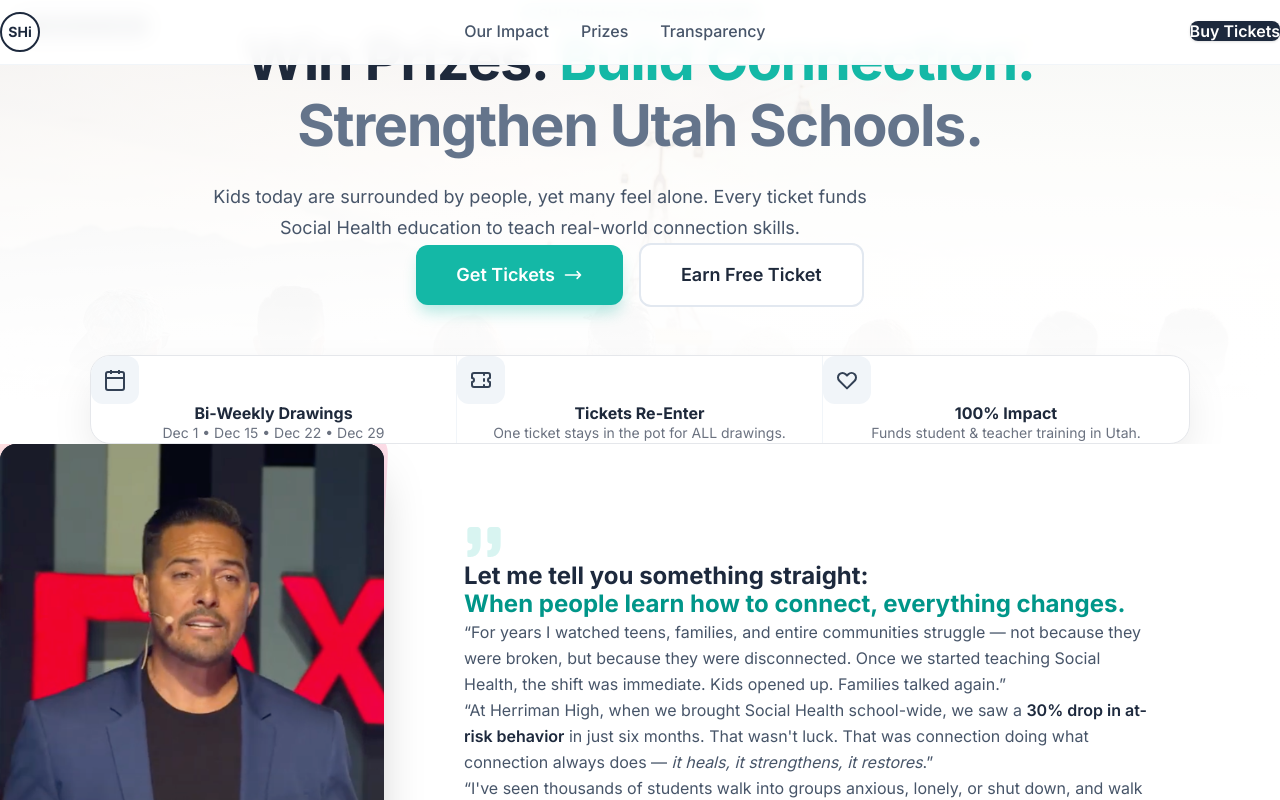
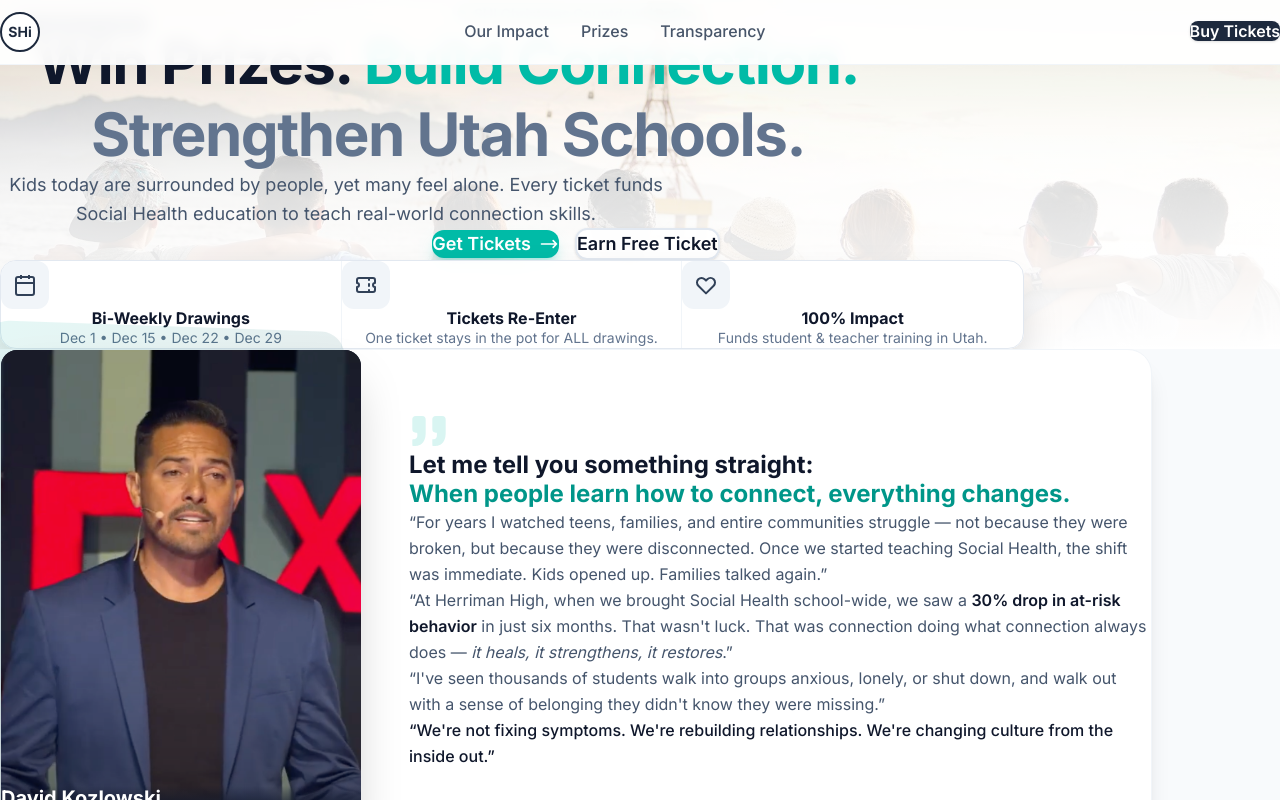
Before and after one commit to danny-nbrain/shi, a Next.js app in the folder raffle/: page / in a window 1280 px wide. Shown: the top 800 px of the page. Built offline with nearby package versions, Linux system fonts and the light colour scheme.

Commit message:
Homepage UI cleanup: hero/impact layout + production admin toggle

```diff
--- a/raffle/app/admin/page.tsx
+++ b/raffle/app/admin/page.tsx
@@ -2,6 +2,7 @@
 
 import { useState, useEffect } from 'react'
 import { useRouter } from 'next/navigation'
+import Link from 'next/link'
 
 export default function AdminLoginPage() {
   const [username, setUsername] = useState('')
@@ -128,9 +129,9 @@
         </form>
 
         <p className="text-center text-gray-500 text-sm mt-6">
-          <a href="/" className="text-teal-500 hover:text-teal-400">
+          <Link href="/" className="text-teal-500 hover:text-teal-400">
             ← Back to Raffle Site
-          </a>
+          </Link>
         </p>
       </div>
     </div>
--- a/raffle/app/components/Hero.tsx
+++ b/raffle/app/components/Hero.tsx
@@ -6,167 +6,97 @@
 
 export default function Hero({ onEarnFreeTicket }: HeroProps) {
   return (
-    <section className="relative pt-16 overflow-hidden bg-gradient-to-b from-gray-50 via-white to-white">
-      {/* Background Image - using CSS background for better control */}
+    <section className="relative overflow-hidden">
+      {/* Background */}
       <div
-        className="absolute inset-0"
-        style={{
-          backgroundImage: 'url(/photo-1529156069898-49953e39b3ac.jpeg)',
-          backgroundSize: 'cover',
-          backgroundPosition: 'center 20%',
-          opacity: 1,
-          zIndex: 0,
-        }}
+        aria-hidden="true"
+        className="absolute inset-0 bg-cover bg-center"
+        style={{ backgroundImage: "url('/photo-1529156069898-49953e39b3ac.jpeg')" }}
       />
-      {/* Gradient overlay - more opacity for better text readability */}
       <div
-        className="absolute inset-0"
-        style={{
-          background: 'linear-gradient(to bottom, rgba(249, 250, 251, 0.88) 0%, rgba(255, 255, 255, 0.92) 35%, rgba(255, 255, 255, 0.97) 65%, rgba(255, 255, 255, 1) 90%)',
-          zIndex: 1,
-        }}
+        aria-hidden="true"
+        className="absolute inset-0 bg-gradient-to-b from-white/30 via-white/85 to-white"
       />
 
       {/* Content */}
-      <div className="relative px-4 sm:px-6 lg:px-8 pt-28 pb-20" style={{ zIndex: 10, maxWidth: '1200px', margin: '0 auto' }}>
-        <div className="text-center" style={{ maxWidth: '900px', margin: '0 auto' }}>
+      <div className="relative">
+        <div className="mx-auto max-w-6xl px-4 sm:px-6 lg:px-8 pt-28 pb-16 text-center">
           {/* Badge */}
-          <div
-            className="inline-flex items-center gap-2 px-4 py-2 rounded-full text-sm font-medium mb-6"
-            style={{ backgroundColor: 'rgba(20, 184, 166, 0.12)', color: '#0f766e', border: '1px solid rgba(20, 184, 166, 0.2)' }}
-          >
-            <span className="relative flex" style={{ height: '8px', width: '8px' }}>
-              <span
-                className="animate-ping absolute inline-flex rounded-full opacity-75"
-                style={{ height: '100%', width: '100%', backgroundColor: '#2dd4bf' }}
-              />
-              <span
-                className="relative inline-flex rounded-full"
-                style={{ height: '8px', width: '8px', backgroundColor: '#14b8a6' }}
-              />
+          <div className="inline-flex items-center gap-2 rounded-full border border-teal-500/20 bg-teal-500/10 px-4 py-2 text-sm font-semibold text-teal-700">
+            <span className="relative flex h-2 w-2">
+              <span className="absolute inline-flex h-full w-full animate-ping rounded-full bg-teal-400 opacity-50" />
+              <span className="relative inline-flex h-2 w-2 rounded-full bg-teal-500" />
             </span>
             SHI Christmas Countdown Raffle
           </div>
 
           {/* Headline */}
-          <h1
-            className="font-extrabold mb-6"
-            style={{
-              fontSize: 'clamp(2rem, 4.5vw, 3.75rem)',
-              lineHeight: '1.15',
-              color: '#1e293b',
-              letterSpacing: '-0.025em',
-              maxWidth: '850px',
-              margin: '0 auto 1.5rem'
-            }}
-          >
-            <span style={{ color: '#1e293b' }}>Win Prizes. </span>
-            <span style={{ color: '#14b8a6' }}>Build Connection.</span>
-            <br />
-            <span style={{ color: '#64748b' }}>Strengthen Utah Schools.</span>
+          <h1 className="mx-auto mt-6 max-w-4xl text-balance text-4xl font-extrabold leading-tight tracking-tight text-slate-900 sm:text-5xl lg:text-6xl">
+            <span className="text-slate-900">Win Prizes. </span>
+            <span className="text-teal-500">Build Connection.</span>
+            <br className="hidden sm:block" />
+            <span className="text-slate-500">Strengthen Utah Schools.</span>
           </h1>
 
           {/* Subheadline */}
-          <p
-            className="mb-10 mx-auto"
-            style={{
-              fontSize: 'clamp(1rem, 1.8vw, 1.125rem)',
-              color: '#475569',
-              maxWidth: '700px',
-              lineHeight: '1.7'
-            }}
-          >
+          <p className="mx-auto mt-6 max-w-2xl text-pretty text-base leading-relaxed text-slate-600 sm:text-lg">
             Kids today are surrounded by people, yet many feel alone. Every ticket funds Social Health education to teach real-world connection skills.
           </p>
 
           {/* CTA Buttons */}
-          <div className="flex flex-col sm:flex-row gap-4 justify-center items-center mb-4">
+          <div className="mt-10 flex flex-col items-center justify-center gap-4 sm:flex-row">
             <a
               href="#tickets"
-              className="inline-flex items-center justify-center gap-2 font-semibold text-lg transition-all hover:-translate-y-1 hover:shadow-xl"
-              style={{
-                backgroundColor: '#14b8a6',
-                color: 'white',
-                padding: '1rem 2.5rem',
-                borderRadius: '0.75rem',
-                boxShadow: '0 10px 15px -3px rgba(20, 184, 166, 0.3)',
-                textDecoration: 'none',
-              }}
-              onMouseOver={(e) => e.currentTarget.style.backgroundColor = '#0d9488'}
-              onMouseOut={(e) => e.currentTarget.style.backgroundColor = '#14b8a6'}
+              className="inline-flex items-center justify-center gap-2 rounded-xl bg-teal-500 px-10 py-4 text-lg font-semibold text-white shadow-lg shadow-teal-500/25 transition-all hover:-translate-y-0.5 hover:bg-teal-600 hover:shadow-xl"
             >
               Get Tickets
-              <svg className="w-5 h-5" fill="none" stroke="currentColor" viewBox="0 0 24 24">
+              <svg className="h-5 w-5" fill="none" stroke="currentColor" viewBox="0 0 24 24">
                 <path strokeLinecap="round" strokeLinejoin="round" strokeWidth={2} d="M17 8l4 4m0 0l-4 4m4-4H3" />
               </svg>
             </a>
             <button
+              type="button"
               onClick={onEarnFreeTicket}
-              className="inline-flex items-center justify-center gap-2 font-semibold text-lg transition-all hover:-translate-y-1 hover:shadow-lg"
-              style={{
-                backgroundColor: 'white',
-                color: '#1e293b',
-                padding: '1rem 2.5rem',
-                borderRadius: '0.75rem',
-                border: '2px solid #e2e8f0',
-              }}
+              className="inline-flex items-center justify-center gap-2 rounded-xl border-2 border-slate-200 bg-white/95 px-10 py-4 text-lg font-semibold text-slate-900 shadow-sm transition-all hover:-translate-y-0.5 hover:bg-white hover:shadow-lg"
             >
               Earn Free Ticket
             </button>
           </div>
         </div>
-      </div>
 
-      {/* Features Bar */}
-      <div className="relative px-4 sm:px-6 pb-24" style={{ zIndex: 10, maxWidth: '1100px', margin: '3rem auto 0' }}>
-        <div
-          className="grid md:grid-cols-3 divide-y md:divide-y-0 md:divide-x"
-          style={{
-            backgroundColor: 'white',
-            borderRadius: '1.25rem',
-            boxShadow: '0 20px 50px -12px rgba(0, 0, 0, 0.15)',
-            border: '1px solid #e5e7eb',
-            overflow: 'hidden',
-          }}
-        >
-          <div className="p-7 text-center" style={{ borderColor: '#f1f5f9' }}>
-            <div
-              className="flex items-center justify-center mx-auto mb-3"
-              style={{ width: '48px', height: '48px', backgroundColor: '#f1f5f9', borderRadius: '0.75rem' }}
-            >
-              <svg className="w-6 h-6" style={{ color: '#334155' }} fill="none" stroke="currentColor" viewBox="0 0 24 24">
+        {/* Features Bar (slightly overlaps next section like the desired design) */}
+        <div className="mx-auto max-w-5xl px-4 sm:px-6 lg:px-8 -mb-12">
+          <div className="grid overflow-hidden rounded-2xl border border-gray-200 bg-white/95 shadow-2xl backdrop-blur md:grid-cols-3 md:divide-x md:divide-y-0 divide-y divide-gray-100">
+            <div className="p-7 text-center">
+              <div className="mx-auto mb-3 flex h-12 w-12 items-center justify-center rounded-xl bg-slate-100">
+                <svg className="h-6 w-6 text-slate-700" fill="none" stroke="currentColor" viewBox="0 0 24 24">
                   <rect width="18" height="18" x="3" y="4" rx="2" ry="2" strokeWidth="2" />
                   <line x1="16" x2="16" y1="2" y2="6" strokeWidth="2" />
                   <line x1="8" x2="8" y1="2" y2="6" strokeWidth="2" />
                   <line x1="3" x2="21" y1="10" y2="10" strokeWidth="2" />
                 </svg>
               </div>
-            <h3 className="font-bold mb-1" style={{ color: '#1e293b' }}>Bi-Weekly Drawings</h3>
-            <p className="text-sm" style={{ color: '#6b7280' }}>Dec 1 • Dec 15 • Dec 22 • Dec 29</p>
+              <h3 className="font-bold text-slate-900">Bi-Weekly Drawings</h3>
+              <p className="mt-1 text-sm text-slate-500">Dec 1 • Dec 15 • Dec 22 • Dec 29</p>
             </div>
-          <div className="p-7 text-center" style={{ borderColor: '#f1f5f9' }}>
-            <div
-              className="flex items-center justify-center mx-auto mb-3"
-              style={{ width: '48px', height: '48px', backgroundColor: '#f1f5f9', borderRadius: '0.75rem' }}
-            >
-              <svg className="w-6 h-6" style={{ color: '#334155' }} fill="none" stroke="currentColor" viewBox="0 0 24 24">
+            <div className="p-7 text-center">
+              <div className="mx-auto mb-3 flex h-12 w-12 items-center justify-center rounded-xl bg-slate-100">
+                <svg className="h-6 w-6 text-slate-700" fill="none" stroke="currentColor" viewBox="0 0 24 24">
                   <path strokeLinecap="round" strokeLinejoin="round" strokeWidth={2} d="M15 5v2m0 4v2m0 4v2M5 5a2 2 0 00-2 2v3a2 2 0 110 4v3a2 2 0 002 2h14a2 2 0 002-2v-3a2 2 0 110-4V7a2 2 0 00-2-2H5z" />
                 </svg>
               </div>
-            <h3 className="font-bold mb-1" style={{ color: '#1e293b' }}>Tickets Re-Enter</h3>
-            <p className="text-sm" style={{ color: '#6b7280' }}>One ticket stays in the pot for ALL drawings.</p>
+              <h3 className="font-bold text-slate-900">Tickets Re-Enter</h3>
+              <p className="mt-1 text-sm text-slate-500">One ticket stays in the pot for ALL drawings.</p>
             </div>
-          <div className="p-7 text-center" style={{ borderColor: '#f1f5f9' }}>
-            <div
-              className="flex items-center justify-center mx-auto mb-3"
-              style={{ width: '48px', height: '48px', backgroundColor: '#f1f5f9', borderRadius: '0.75rem' }}
-            >
-              <svg className="w-6 h-6" style={{ color: '#334155' }} fill="none" stroke="currentColor" viewBox="0 0 24 24">
+            <div className="p-7 text-center">
+              <div className="mx-auto mb-3 flex h-12 w-12 items-center justify-center rounded-xl bg-slate-100">
+                <svg className="h-6 w-6 text-slate-700" fill="none" stroke="currentColor" viewBox="0 0 24 24">
                   <path strokeLinecap="round" strokeLinejoin="round" strokeWidth={2} d="M4.318 6.318a4.5 4.5 0 000 6.364L12 20.364l7.682-7.682a4.5 4.5 0 00-6.364-6.364L12 7.636l-1.318-1.318a4.5 4.5 0 00-6.364 0z" />
                 </svg>
               </div>
-            <h3 className="font-bold mb-1" style={{ color: '#1e293b' }}>100% Impact</h3>
-            <p className="text-sm" style={{ color: '#6b7280' }}>Funds student & teacher training in Utah.</p>
+              <h3 className="font-bold text-slate-900">100% Impact</h3>
+              <p className="mt-1 text-sm text-slate-500">Funds student & teacher training in Utah.</p>
+            </div>
           </div>
         </div>
       </div>
--- a/raffle/app/components/ImpactSection.tsx
+++ b/raffle/app/components/ImpactSection.tsx
@@ -4,61 +4,60 @@
 
 export default function ImpactSection() {
   return (
-    <section id="impact" className="pt-20 pb-24 bg-white">
-      <div className="max-w-6xl mx-auto px-4 sm:px-6 lg:px-8">
-        <div className="grid lg:grid-cols-[400px_1fr] gap-16 items-center">
+    <section id="impact" className="bg-gray-50 pt-28 pb-24">
+      <div className="mx-auto max-w-6xl px-4 sm:px-6 lg:px-8">
+        <div className="rounded-3xl border border-gray-100 bg-white p-7 shadow-xl sm:p-10">
+          <div className="grid items-center gap-12 lg:grid-cols-[360px_1fr]">
             {/* Left: Founder Image & Info */}
             <div className="relative">
-            {/* Red accent card behind */}
-            <div className="absolute -left-6 -top-6 w-full h-full bg-gradient-to-br from-red-500 to-pink-600 rounded-3xl transform rotate-3 opacity-15"></div>
-            <div className="relative aspect-[3/4] rounded-2xl overflow-hidden shadow-2xl max-w-sm mx-auto lg:mx-0 bg-gradient-to-br from-slate-800 to-slate-900">
-              <Image
-                src="/david-photo.jpg.png"
-                alt="David Kozlowski"
-                fill
-                className="object-cover"
-              />
+              {/* Subtle accent behind */}
+              <div className="absolute -left-6 -top-6 h-full w-full rotate-2 rounded-3xl bg-gradient-to-br from-teal-500 to-slate-900 opacity-10" />
+              <div className="relative mx-auto aspect-[3/4] max-w-sm overflow-hidden rounded-2xl bg-gradient-to-br from-slate-800 to-slate-900 shadow-2xl lg:mx-0">
+                <Image src="/david-photo.jpg.png" alt="David Kozlowski" fill className="object-cover" />
                 {/* Name Overlay */}
                 <div className="absolute bottom-0 left-0 right-0 bg-gradient-to-t from-slate-900 via-slate-900/80 to-transparent p-6">
-                <h3 className="text-white font-bold text-xl">David Kozlowski</h3>
-                <p className="text-teal-400 text-sm font-medium">Founder, Social Health Initiative</p>
+                  <h3 className="text-xl font-bold text-white">David Kozlowski</h3>
+                  <p className="text-sm font-medium text-teal-300">Founder, Social Health Initiative</p>
                 </div>
               </div>
             </div>
 
             {/* Right: Quote & Content */}
-          <div className="lg:pl-4">
+            <div>
               {/* Quote Icon */}
               <div className="mb-4">
-              <svg className="w-10 h-10 text-teal-500 opacity-15" fill="currentColor" viewBox="0 0 24 24">
+                <svg className="h-10 w-10 text-teal-500/15" fill="currentColor" viewBox="0 0 24 24">
                   <path d="M3 21c3 0 7-1 7-8V5c0-1.25-.756-2.017-2-2H4c-1.25 0-2 .75-2 1.972V11c0 1.25.75 2 2 2 1 0 1 0 1 1v1c0 1-1 2-2 2s-1 .008-1 1.031V20c0 1 0 1 1 1z" />
                   <path d="M15 21c3 0 7-1 7-8V5c0-1.25-.757-2.017-2-2h-4c-1.25 0-2 .75-2 1.972V11c0 1.25.75 2 2 2h.75c0 2.25.25 4-2.75 4v3c0 1 0 1 1 1z" />
                 </svg>
               </div>
 
-            <h2 className="text-xl sm:text-2xl font-bold text-slate-800 mb-1.5 leading-tight">
+              <h2 className="text-xl font-bold leading-tight text-slate-900 sm:text-2xl">
                 Let me tell you something straight:
               </h2>
-            <h2 className="text-xl sm:text-2xl font-bold text-teal-600 mb-6 leading-tight">
+              <h2 className="mt-1.5 text-xl font-bold leading-tight text-teal-600 sm:text-2xl">
                 When people learn how to connect, everything changes.
               </h2>
 
-            <div className="space-y-5 text-gray-600 text-base leading-relaxed">
-              <p className="leading-relaxed">
+              <div className="mt-6 space-y-5 text-base leading-relaxed text-slate-600">
+                <p>
                   &ldquo;For years I watched teens, families, and entire communities struggle — not because they were broken, but because they were disconnected. Once we started teaching Social Health, the shift was immediate. Kids opened up. Families talked again.&rdquo;
                 </p>
 
-              <p className="leading-relaxed">
-                &ldquo;At Herriman High, when we brought Social Health school-wide, we saw a <span className="font-semibold text-slate-800">30% drop in at-risk behavior</span> in just six months. That wasn&apos;t luck. That was connection doing what connection always does — <span className="italic">it heals, it strengthens, it restores</span>.&rdquo;
+                <p>
+                  &ldquo;At Herriman High, when we brought Social Health school-wide, we saw a{' '}
+                  <span className="font-semibold text-slate-900">30% drop in at-risk behavior</span> in just six months. That wasn&apos;t luck. That was connection doing what connection always does —{' '}
+                  <span className="italic">it heals, it strengthens, it restores</span>.&rdquo;
                 </p>
 
-              <p className="leading-relaxed">
+                <p>
                   &ldquo;I&apos;ve seen thousands of students walk into groups anxious, lonely, or shut down, and walk out with a sense of belonging they didn&apos;t know they were missing.&rdquo;
                 </p>
 
-              <p className="leading-relaxed font-medium text-slate-800">
+                <p className="font-medium text-slate-900">
                   &ldquo;We&apos;re not fixing symptoms. We&apos;re rebuilding relationships. We&apos;re changing culture from the inside out.&rdquo;
                 </p>
+              </div>
             </div>
           </div>
         </div>
--- a/raffle/app/page.tsx
+++ b/raffle/app/page.tsx
@@ -1,6 +1,5 @@
 'use client'
 
-import { useState } from 'react'
 import Header from './components/Header'
 import Hero from './components/Hero'
 import ImpactSection from './components/ImpactSection'
@@ -10,7 +9,7 @@
 import Footer from './components/Footer'
 
 export default function Home() {
-  const [showAdminButton, setShowAdminButton] = useState(true)
+  const showAdminButton = process.env.NODE_ENV !== 'production'
 
   const scrollToFreeTicket = () => {
     const ticketsSection = document.getElementById('tickets')
```
Also changed, not shown: raffle/app/success/page.tsx (+8 -13 lines). Lines whose indentation alone changed are shown as unchanged.
